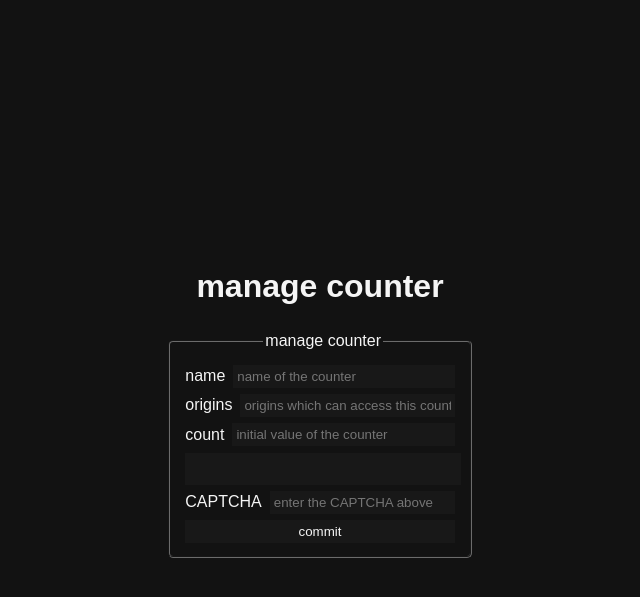
After one commit to ari-lt/us.ari.lt, a Python web app: template src/a/templates/counter_manage.j2 in a window 1280 px wide. The commit adds this page. Shown: the top 597 px of the page, without its empty margins (320-960 px from the left). Run offline with Jinja, Linux system fonts and the light colour scheme; the template is opened without the code that fills it, so the values that code supplies are empty.

Commit message:
add counter management
Signed-off-by: Ari Archer <ari.web.xyz@gmail.com>

```diff
--- a/src/a/templates/counter.j2
+++ b/src/a/templates/counter.j2
@@ -15,6 +15,11 @@
         <div class="form-group">
             <label for="name">name</label>
             <input required type="text" maxlength="{{ name_len }}" id="name" minlength="1" name="name" placeholder="name of the counter" />
+        </div>
+
+        <div class="form-group">
+            <label for="origins">origins</label>
+            <input required type="text" id="origins" minlength="1" maxlength="{{ origins_len }}" name="origins" placeholder="origins which can access this counter" value="*" />
         </div>
 
         <div class="form-group">
--- /dev/null
+++ b/src/a/templates/counter_manage.j2
@@ -0,0 +1,46 @@
+{% extends "base.j2" %}
+
+{% block title %}Counter{% endblock %}
+
+{% block head %}<link rel="stylesheet" href="{{ url_for("static", filename="css/sign.css")}}" />{% endblock %}
+
+{% block description %}manage counters{% endblock %}
+
+{% block body %}
+<h1>manage counter {{ counter.name | escape }}</h1>
+
+<form method="POST">
+    <fieldset>
+        <legend>manage counter</legend>
+
+        <div class="form-group">
+            <label for="name">name</label>
+            <input required type="text" maxlength="{{ name_len }}" id="name" minlength="1" name="name" placeholder="name of the counter" value="{{ counter.name | escape }}" />
+        </div>
+
+        <div class="form-group">
+            <label for="origins">origins</label>
+            <input required type="text" id="origins" minlength="1" maxlength="{{ origins_len }}" name="origins" placeholder="origins which can access this counter" value="{{ counter.origins | escape }}" />
+        </div>
+
+        <div class="form-group">
+            <label for="count">count</label>
+            <input required type="number" inputmode="numeric" id="count" minlength="1" name="count" placeholder="initial value of the counter" value="{{ counter.count }}" />
+        </div>
+
+        <div id=captcha class="captcha">
+            {% if c is not none %}
+            {{ c.image() }} {{ c.audio() }}
+            {% endif %}
+        </div>
+
+        <div class="form-group">
+            <label for="code">CAPTCHA</label>
+            <input required type="text" id="code" name="code" placeholder="enter the CAPTCHA above" />
+        </div>
+
+        <button type="submit">commit</button>
+    </fieldset>
+</form>
+{% include "captcha.j2" %}
+{% endblock %}
```
Also changed, not shown: src/a/app/counter.py (+6 -1 lines).
